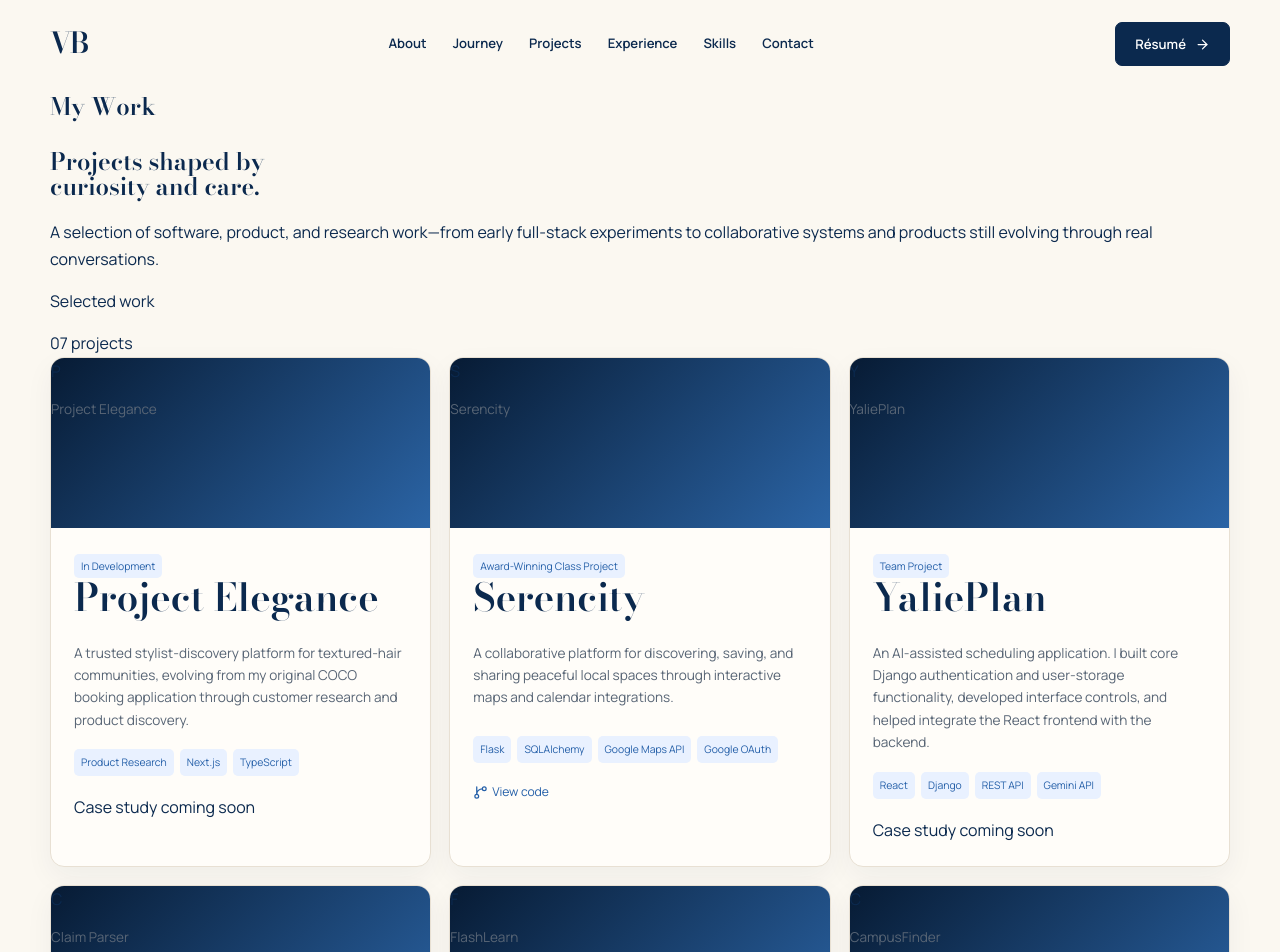
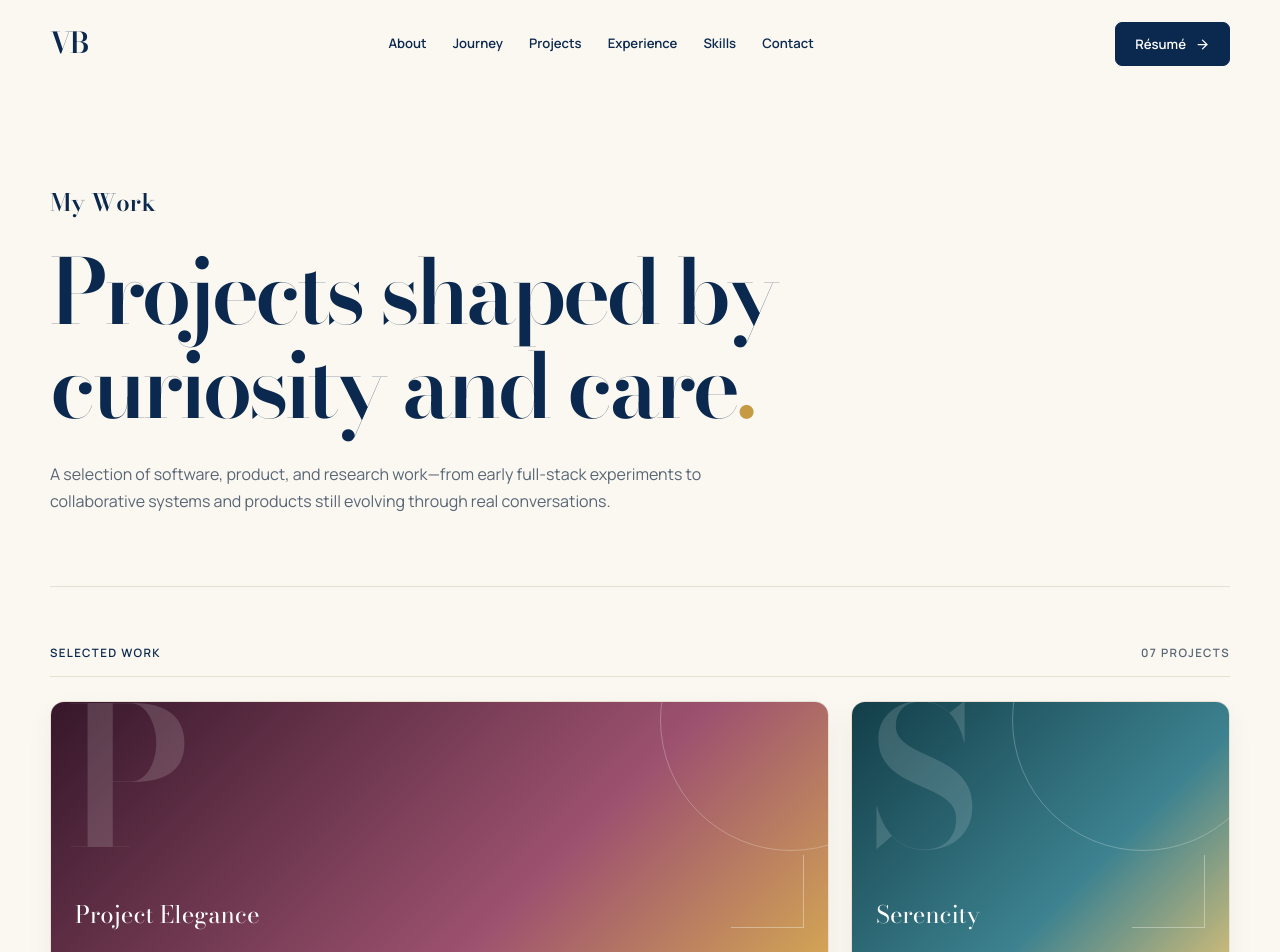
Before and after one commit to VimBasvi/personal-website, a Next.js app: page /projects in a window 1280 px wide. Shown: the top 952 px of the page. Built offline with nearby package versions, Linux system fonts and the light colour scheme.

Commit message:
initial project page styling

```diff
--- a/app/globals.css
+++ b/app/globals.css
@@ -600,3 +600,280 @@ footer .shell {
         align-items: flex-start
     }
 }
+
+/* Projects page */
+
+.projects-hero {
+    padding: 96px 0 72px;
+    border-bottom: 1px solid var(--stone);
+}
+
+.projects-hero h1 {
+    max-width: 900px;
+    margin: 12px 0 28px;
+    font-size: clamp(3.5rem, 7vw, 6.8rem);
+    letter-spacing: -0.045em;
+}
+
+.projects-hero h1 span {
+    color: var(--gold);
+}
+
+.projects-hero > p:last-child {
+    max-width: 720px;
+    margin: 0;
+    color: var(--muted);
+    font-size: 1rem;
+}
+
+.projects-collection {
+    padding: 56px 0 88px;
+}
+
+.projects-summary {
+    display: flex;
+    align-items: center;
+    justify-content: space-between;
+    margin-bottom: 24px;
+    padding-bottom: 14px;
+    border-bottom: 1px solid var(--stone);
+}
+
+.projects-summary p,
+.projects-summary span {
+    margin: 0;
+    font-size: 0.72rem;
+    font-weight: 700;
+    letter-spacing: 0.12em;
+    text-transform: uppercase;
+}
+
+.projects-summary span {
+    color: var(--muted);
+}
+
+/* Twelve columns create an intentional layout for seven projects */
+
+.project-grid-full {
+    grid-template-columns: repeat(12, minmax(0, 1fr));
+    gap: 22px;
+}
+
+.project-grid-full > .project-card {
+    grid-column: span 4;
+}
+
+.project-grid-full > .project-card:first-child {
+    grid-column: span 8;
+}
+
+.project-grid-full > .project-card:nth-child(2) {
+    grid-column: span 4;
+}
+
+.project-grid-full > .project-card:nth-child(6),
+.project-grid-full > .project-card:nth-child(7) {
+    grid-column: span 6;
+}
+
+.project-grid-full .project-card {
+    display: flex;
+    flex-direction: column;
+    transition:
+        transform 180ms ease,
+        box-shadow 180ms ease;
+}
+
+.project-grid-full .project-card:hover {
+    transform: translateY(-4px);
+    box-shadow: 0 18px 40px rgba(11, 41, 78, 0.1);
+}
+
+.project-grid-full .project-body {
+    display: flex;
+    flex: 1;
+    flex-direction: column;
+}
+
+.project-grid-full .project-card h2 {
+    margin: 12px 0 10px;
+    font-family: var(--serif);
+    font-size: 1.65rem;
+    line-height: 1.15;
+}
+
+.project-grid-full .project-card p {
+    min-height: 0;
+    margin: 0;
+}
+
+.project-grid-full .tags {
+    margin-top: 20px;
+}
+
+.project-links {
+    display: flex;
+    align-items: center;
+    justify-content: space-between;
+    gap: 16px;
+    margin-top: auto;
+    padding-top: 20px;
+}
+
+.project-links a {
+    font-weight: 700;
+}
+
+.project-note {
+    color: var(--muted);
+    font-size: 0.72rem;
+    font-style: italic;
+}
+
+/* Screenshot-free editorial covers */
+
+.project-grid-full .project-visual {
+    position: relative;
+    height: 250px;
+    overflow: hidden;
+}
+
+.project-placeholder {
+    position: relative;
+    display: flex;
+    align-items: flex-end;
+    height: 100%;
+    padding: 24px;
+    overflow: hidden;
+    color: white;
+    isolation: isolate;
+}
+
+.project-placeholder::before {
+    position: absolute;
+    z-index: -1;
+    top: -45%;
+    right: -12%;
+    width: 260px;
+    height: 260px;
+    border: 1px solid rgba(255, 255, 255, 0.25);
+    border-radius: 50%;
+    content: "";
+}
+
+.project-placeholder::after {
+    position: absolute;
+    z-index: -1;
+    right: 24px;
+    bottom: 24px;
+    width: 72px;
+    height: 72px;
+    border-right: 1px solid rgba(255, 255, 255, 0.35);
+    border-bottom: 1px solid rgba(255, 255, 255, 0.35);
+    content: "";
+}
+
+.project-placeholder span {
+    position: absolute;
+    top: -20px;
+    left: 16px;
+    color: rgba(255, 255, 255, 0.15);
+    font-family: var(--serif);
+    font-size: 12rem;
+    font-weight: 600;
+    line-height: 1;
+}
+
+.project-placeholder p {
+    position: relative;
+    z-index: 1;
+    min-height: 0;
+    margin: 0;
+    color: white;
+    font-family: var(--serif);
+    font-size: 1.5rem;
+    line-height: 1.1;
+}
+
+/* Individual project identities */
+
+.project-visual-elegance {
+    background: linear-gradient(135deg, #36172a, #9d526f 65%, #d2a455);
+}
+
+.project-visual-serencity {
+    background: linear-gradient(135deg, #123e48, #3d8290 65%, #c7b87a);
+}
+
+.project-visual-yalieplan {
+    background: linear-gradient(135deg, #152b58, #4168a5 65%, #8d79b6);
+}
+
+.project-visual-claim-parser {
+    background: linear-gradient(135deg, #512d1e, #b1663b 65%, #d8a759);
+}
+
+.project-visual-flashlearn {
+    background: linear-gradient(135deg, #173d36, #3f8068 65%, #c1a967);
+}
+
+.project-visual-campusfinder {
+    background: linear-gradient(135deg, #252047, #675f9b 65%, #a57ca2);
+}
+
+.project-visual-plants-on-demand {
+    background: linear-gradient(135deg, #1d4028, #598653 65%, #c2a95e);
+}
+
+.projects-closing {
+    max-width: 760px;
+    padding: 80px 0 100px;
+    border-top: 1px solid var(--stone);
+    text-align: center;
+}
+
+.projects-closing h2 {
+    margin-bottom: 18px;
+}
+
+.projects-closing > p:last-child {
+    color: var(--muted);
+}
+
+/* Projects-page responsiveness */
+
+@media (max-width: 900px) {
+    .project-grid-full {
+        grid-template-columns: repeat(2, minmax(0, 1fr));
+    }
+
+    .project-grid-full > .project-card,
+    .project-grid-full > .project-card:first-child,
+    .project-grid-full > .project-card:nth-child(2),
+    .project-grid-full > .project-card:nth-child(6),
+    .project-grid-full > .project-card:nth-child(7) {
+        grid-column: span 1;
+    }
+}
+
+@media (max-width: 600px) {
+    .projects-hero {
+        padding: 60px 0 48px;
+    }
+
+    .projects-hero h1 {
+        font-size: 3.3rem;
+    }
+
+    .project-grid-full {
+        grid-template-columns: 1fr;
+    }
+
+    .project-grid-full .project-visual {
+        height: 215px;
+    }
+
+    .projects-closing {
+        padding: 60px 0 72px;
+    }
+}
```
